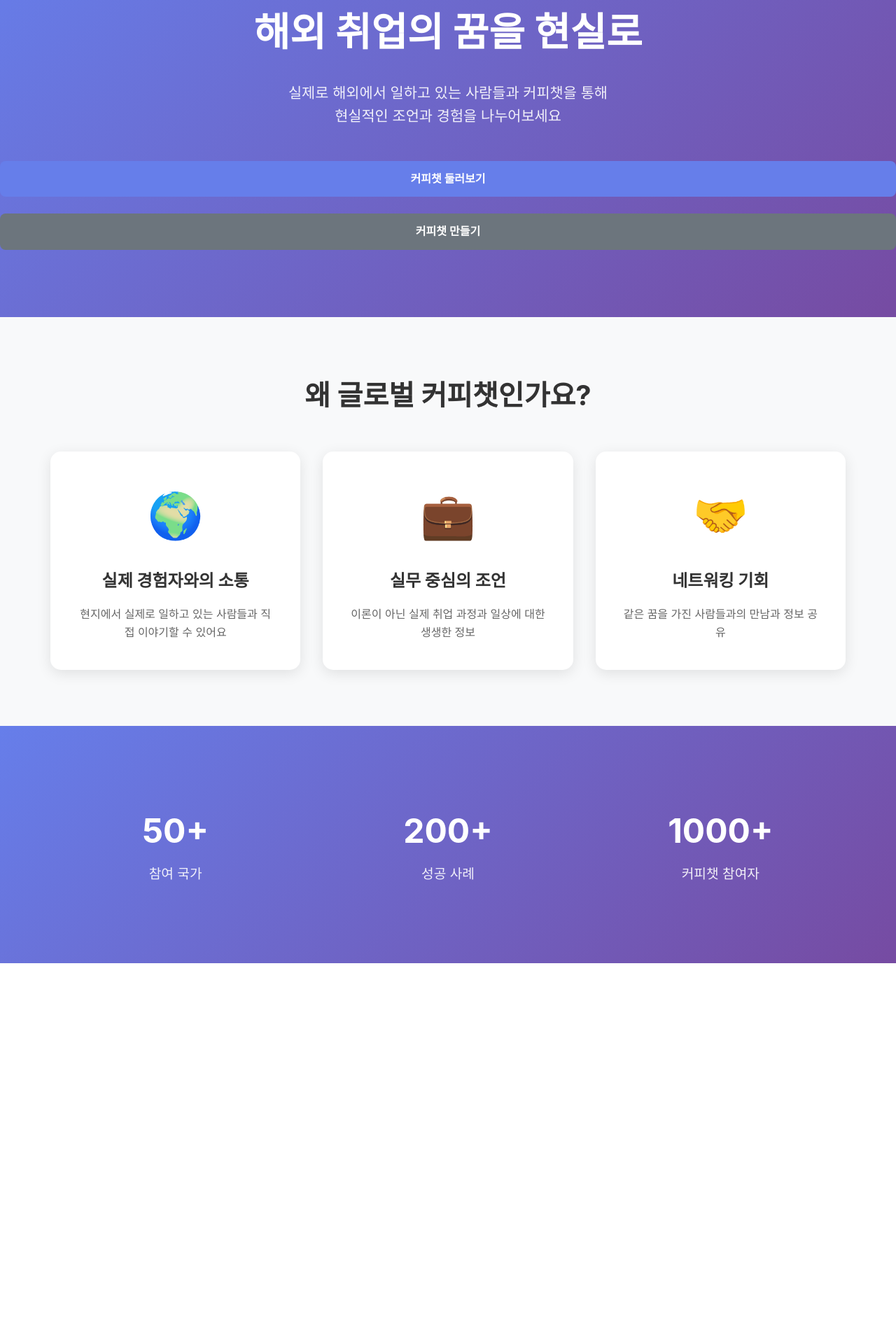
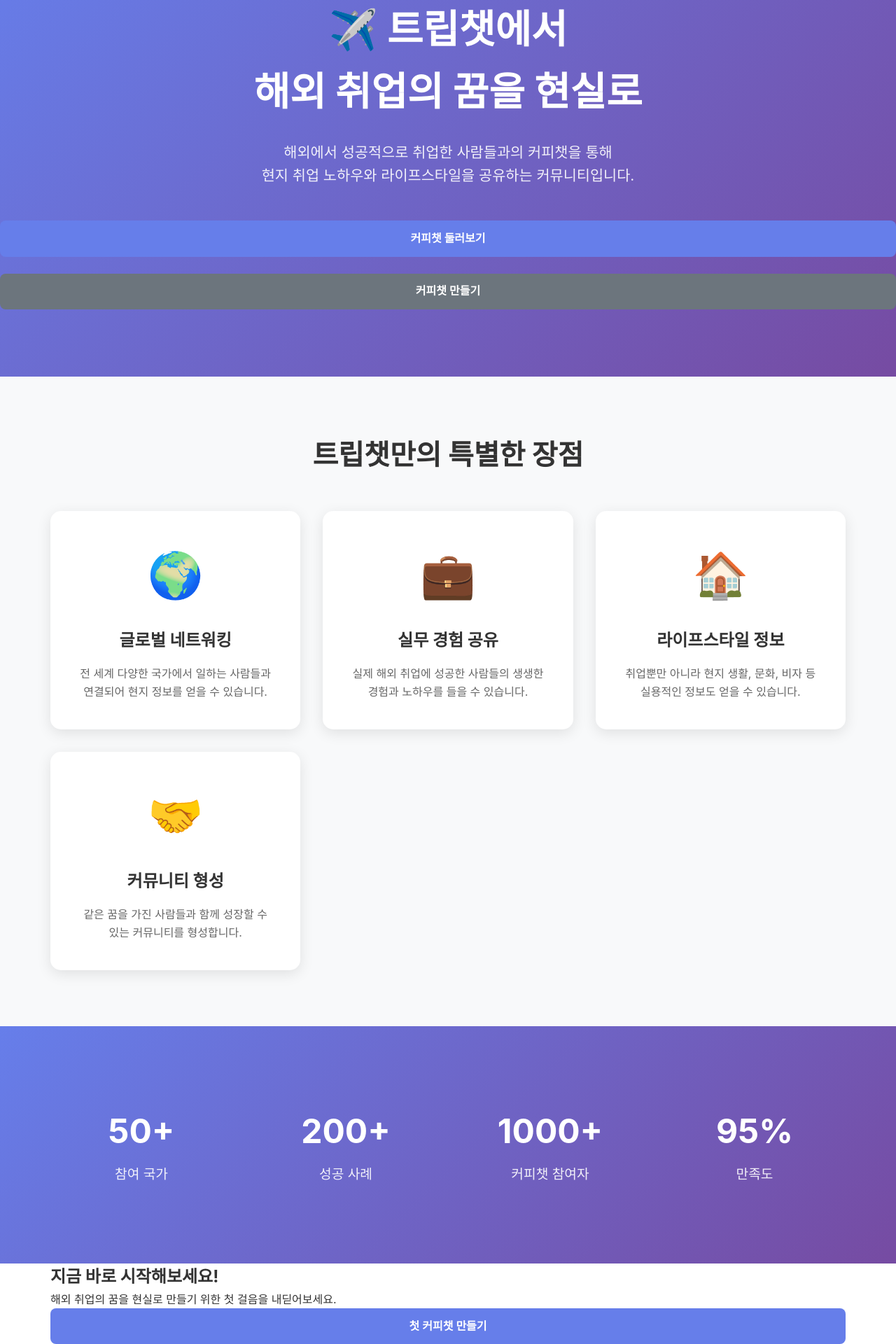
Before and after one commit to rkdwoals159/global-coffee-chat, a React (Create React App) app in the folder client/: page / in a window 1280 px wide. Shown: the part 172-2092 px from the top of the page at 70% size. Before the commit the page ends 1548 px from the top, so only its background shows below. Built offline with nearby package versions, Linux system fonts and the light colour scheme.

Commit message:
Brand: 사이트 이름을 트립챗으로 변경하고 메타데이터 추가

```diff
--- a/client/public/index.html
+++ b/client/public/index.html
@@ -1,43 +1,71 @@
 <!DOCTYPE html>
-<html lang="en">
+<html lang="ko">
   <head>
     <meta charset="utf-8" />
     <link rel="icon" href="%PUBLIC_URL%/favicon.ico" />
     <meta name="viewport" content="width=device-width, initial-scale=1" />
     <meta name="theme-color" content="#000000" />
-    <meta
-      name="description"
-      content="Web site created using create-react-app"
-    />
+
+    <!-- 기본 메타데이터 -->
+    <title>트립챗 - 해외 취업 커피챗 커뮤니티</title>
+    <meta name="description" content="해외에서 성공적으로 취업한 사람들과의 커피챗을 통해 현지 취업 노하우와 라이프스타일을 공유하는 커뮤니티입니다." />
+    <meta name="keywords" content="해외취업, 커피챗, 해외생활, 취업노하우, 해외정착, 글로벌커리어" />
+    <meta name="author" content="트립챗" />
+
+    <!-- Open Graph 메타데이터 (소셜미디어 공유용) -->
+    <meta property="og:title" content="트립챗 - 해외 취업 커피챗 커뮤니티" />
+    <meta property="og:description" content="해외에서 성공적으로 취업한 사람들과의 커피챗을 통해 현지 취업 노하우와 라이프스타일을 공유하는 커뮤니티입니다." />
+    <meta property="og:type" content="website" />
+    <meta property="og:url" content="https://your-domain.vercel.app" />
+    <meta property="og:image" content="%PUBLIC_URL%/og-image.png" />
+    <meta property="og:site_name" content="트립챗" />
+
+    <!-- Twitter Card 메타데이터 -->
+    <meta name="twitter:card" content="summary_large_image" />
+    <meta name="twitter:title" content="트립챗 - 해외 취업 커피챗 커뮤니티" />
+    <meta name="twitter:description" content="해외에서 성공적으로 취업한 사람들과의 커피챗을 통해 현지 취업 노하우와 라이프스타일을 공유하는 커뮤니티입니다." />
+    <meta name="twitter:image" content="%PUBLIC_URL%/og-image.png" />
+
+    <!-- 추가 메타데이터 -->
+    <meta name="robots" content="index, follow" />
+    <meta name="language" content="ko" />
+    <meta name="revisit-after" content="7 days" />
+
+    <!-- 파비콘 및 앱 아이콘 -->
     <link rel="apple-touch-icon" href="%PUBLIC_URL%/logo192.png" />
-    <!--
-      manifest.json provides metadata used when your web app is installed on a
-      user's mobile device or desktop. See https://developers.google.com/web/fundamentals/web-app-manifest/
-    -->
     <link rel="manifest" href="%PUBLIC_URL%/manifest.json" />
-    <!--
-      Notice the use of %PUBLIC_URL% in the tags above.
-      It will be replaced with the URL of the `public` folder during the build.
-      Only files inside the `public` folder can be referenced from the HTML.
 
-      Unlike "/favicon.ico" or "favicon.ico", "%PUBLIC_URL%/favicon.ico" will
-      work correctly both with client-side routing and a non-root public URL.
-      Learn how to configure a non-root public URL by running `npm run build`.
-    -->
-    <title>React App</title>
+    <!-- 폰트 프리로드 -->
+    <link rel="preconnect" href="https://fonts.googleapis.com" />
+    <link rel="preconnect" href="https://fonts.gstatic.com" crossorigin />
+
+    <!-- PWA 관련 -->
+    <meta name="mobile-web-app-capable" content="yes" />
+    <meta name="apple-mobile-web-app-capable" content="yes" />
+    <meta name="apple-mobile-web-app-status-bar-style" content="default" />
+    <meta name="apple-mobile-web-app-title" content="트립챗" />
+
+    <!-- 검색엔진 최적화 -->
+    <link rel="canonical" href="https://your-domain.vercel.app" />
+
+    <!-- 구조화된 데이터 (JSON-LD) -->
+    <script type="application/ld+json">
+    {
+      "@context": "https://schema.org",
+      "@type": "WebSite",
+      "name": "트립챗",
+      "description": "해외 취업 커피챗 커뮤니티",
+      "url": "https://your-domain.vercel.app",
+      "potentialAction": {
+        "@type": "SearchAction",
+        "target": "https://your-domain.vercel.app/coffee-chats?search={search_term_string}",
+        "query-input": "required name=search_term_string"
+      }
+    }
+    </script>
   </head>
   <body>
-    <noscript>You need to enable JavaScript to run this app.</noscript>
+    <noscript>트립챗을 사용하려면 JavaScript를 활성화해야 합니다.</noscript>
     <div id="root"></div>
-    <!--
-      This HTML file is a template.
-      If you open it directly in the browser, you will see an empty page.
-
-      You can add webfonts, meta tags, or analytics to this file.
-      The build step will place the bundled scripts into the <body> tag.
-
-      To begin the development, run `npm start` or `yarn start`.
-      To create a production bundle, use `npm run build` or `yarn build`.
-    -->
   </body>
 </html>
--- a/client/src/components/Header.tsx
+++ b/client/src/components/Header.tsx
@@ -7,7 +7,7 @@ const Header: React.FC = () => {
     <header className="header">
       <div className="header-container">
         <Link to="/" className="logo">
-          <h1>🌍 글로벌 커피챗</h1>
+          ✈️ 트립챗
         </Link>
         <nav className="nav">
           <Link to="/" className="nav-link">
--- a/client/src/pages/CoffeeChatList.tsx
+++ b/client/src/pages/CoffeeChatList.tsx
@@ -101,8 +101,8 @@ const CoffeeChatList: React.FC = () => {
     <div className="coffee-chat-list">
       <div className="container">
         <div className="page-header">
-          <h1>커피챗 목록</h1>
-          <p>해외 취업에 대한 궁금한 점을 물어보세요</p>
+          <h1>✈️ 트립챗 커피챗 목록</h1>
+          <p>해외에서 성공적으로 취업한 사람들과의 커피챗을 찾아보세요</p>
         </div>
 
         <div className="filters">
--- a/client/src/pages/CreateCoffeeChat.tsx
+++ b/client/src/pages/CreateCoffeeChat.tsx
@@ -179,8 +179,8 @@ const CreateCoffeeChat: React.FC = () => {
     <div className="create-coffee-chat">
       <div className="container">
         <div className="page-header">
-          <h1>새로운 커피챗 만들기</h1>
-          <p>해외 취업 경험을 나누고 싶은 분들을 위한 커피챗을 만들어보세요</p>
+          <h1>✈️ 새로운 트립챗 커피챗 만들기</h1>
+          <p>해외 취업 경험을 공유하고 다른 사람들에게 도움을 주세요</p>
         </div>
 
         <div className="form-container">
--- a/client/src/pages/Home.tsx
+++ b/client/src/pages/Home.tsx
@@ -1,17 +1,20 @@
-import React from "react";
-import { Link } from "react-router-dom";
-import "./Home.css";
+import React from 'react';
+import { Link } from 'react-router-dom';
+import './Home.css';
 
 const Home: React.FC = () => {
   return (
     <div className="home">
-      <div className="hero">
+      <section className="hero">
         <div className="hero-content">
-          <h1>해외 취업의 꿈을 현실로</h1>
-          <p>
-            실제로 해외에서 일하고 있는 사람들과 커피챗을 통해
+          <h1 className="hero-title">
+            ✈️ <span className="highlight">트립챗</span>에서
             <br />
-            현실적인 조언과 경험을 나누어보세요
+            해외 취업의 꿈을 현실로
+          </h1>
+          <p className="hero-description">
+            해외에서 성공적으로 취업한 사람들과의 커피챗을 통해<br />
+            현지 취업 노하우와 라이프스타일을 공유하는 커뮤니티입니다.
           </p>
           <div className="hero-buttons">
             <Link to="/coffee-chats" className="btn btn-primary">
@@ -22,34 +25,37 @@ const Home: React.FC = () => {
             </Link>
           </div>
         </div>
-      </div>
+      </section>
 
-      <div className="features">
+      <section className="features">
         <div className="container">
-          <h2>왜 글로벌 커피챗인가요?</h2>
+          <h2 className="section-title">트립챗만의 특별한 장점</h2>
           <div className="features-grid">
             <div className="feature-card">
               <div className="feature-icon">🌍</div>
-              <h3>실제 경험자와의 소통</h3>
-              <p>
-                현지에서 실제로 일하고 있는 사람들과 직접 이야기할 수 있어요
-              </p>
+              <h3>글로벌 네트워킹</h3>
+              <p>전 세계 다양한 국가에서 일하는 사람들과 연결되어 현지 정보를 얻을 수 있습니다.</p>
             </div>
             <div className="feature-card">
               <div className="feature-icon">💼</div>
-              <h3>실무 중심의 조언</h3>
-              <p>이론이 아닌 실제 취업 과정과 일상에 대한 생생한 정보</p>
+              <h3>실무 경험 공유</h3>
+              <p>실제 해외 취업에 성공한 사람들의 생생한 경험과 노하우를 들을 수 있습니다.</p>
+            </div>
+            <div className="feature-card">
+              <div className="feature-icon">🏠</div>
+              <h3>라이프스타일 정보</h3>
+              <p>취업뿐만 아니라 현지 생활, 문화, 비자 등 실용적인 정보도 얻을 수 있습니다.</p>
             </div>
             <div className="feature-card">
               <div className="feature-icon">🤝</div>
-              <h3>네트워킹 기회</h3>
-              <p>같은 꿈을 가진 사람들과의 만남과 정보 공유</p>
+              <h3>커뮤니티 형성</h3>
+              <p>같은 꿈을 가진 사람들과 함께 성장할 수 있는 커뮤니티를 형성합니다.</p>
             </div>
           </div>
         </div>
-      </div>
+      </section>
 
-      <div className="stats">
+      <section className="stats">
         <div className="container">
           <div className="stats-grid">
             <div className="stat-item">
@@ -64,9 +70,23 @@ const Home: React.FC = () => {
               <div className="stat-number">1000+</div>
               <div className="stat-label">커피챗 참여자</div>
             </div>
+            <div className="stat-item">
+              <div className="stat-number">95%</div>
+              <div className="stat-label">만족도</div>
+            </div>
           </div>
         </div>
-      </div>
+      </section>
+
+      <section className="cta">
+        <div className="container">
+          <h2>지금 바로 시작해보세요!</h2>
+          <p>해외 취업의 꿈을 현실로 만들기 위한 첫 걸음을 내딛어보세요.</p>
+          <Link to="/create" className="btn btn-primary btn-large">
+            첫 커피챗 만들기
+          </Link>
+        </div>
+      </section>
     </div>
   );
 };
```
Also changed, not shown: client/public/manifest.json, 1 other file (tests, documents, lock files or other folders).
